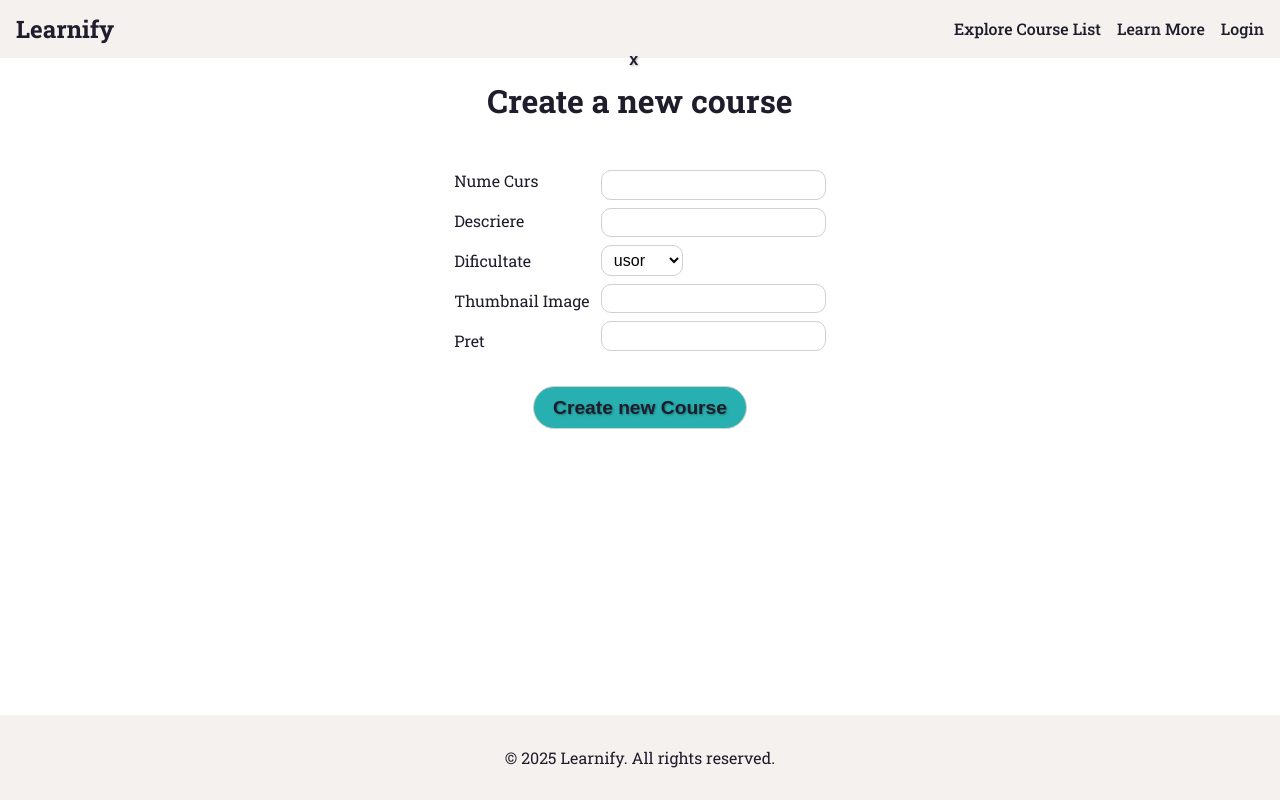
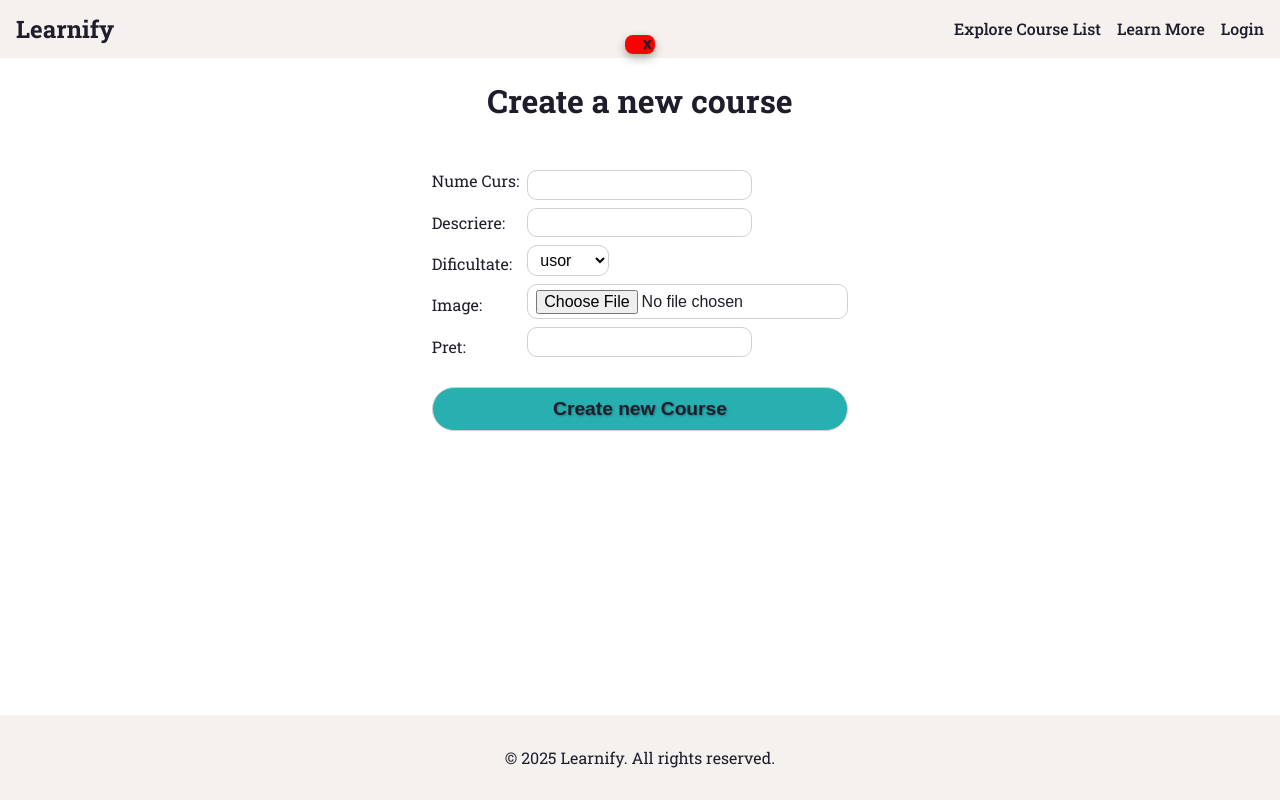
Before and after one commit to SLendyX/Sistem-cursuri-online, a React (Vite) app in the folder client/: page /create_course in a window 1280 px wide. Built offline with nearby package versions, Linux system fonts and the light colour scheme; no server answers.

Commit message:
am creat pagina de creat cursuri si metoda de post in baza de date

```diff
--- a/client/src/CreateCourse.jsx
+++ b/client/src/CreateCourse.jsx
@@ -1,63 +1,131 @@
 import React from "react";
+import { useNavigate } from "react-router";
+import PopUpMessage from "./page_elements/PopUpMessage";
 
 export default function(){
     const [numeCurs, setNumeCurs] = React.useState("")
     const [desc, setDesc] = React.useState("")
-    const [dificultate, setDificultate] = React.useState("")
+    const [dificultate, setDificultate] = React.useState("usor") // Default valid
     const [thumbnailUrl, setThumbnailUrl] = React.useState("")
     const [pret, setPret] = React.useState("")
 
+    // State pentru eroare
+    const [errorMessage, setErrorMessage] = React.useState("")
 
-    React.useEffect(() => {
-        fetch("/api/courses/")
-        .then(res => res.json())
-        .then(data => {
-            console.log(data)
-        })
-    }, [])
+    const navigate = useNavigate();
 
     const state = {
         variables: [numeCurs, desc, dificultate, thumbnailUrl, pret],
         setFunc: [setNumeCurs, setDesc, setDificultate, setThumbnailUrl, setPret]
     }
-    const fieldsArray = ["nume curs", "descriere", "dificultate", "thumbnail image", "pret"]
+
+    // Mapare corectă a numelor pentru afișare vs. state
+    const fieldsArray = ["nume curs", "descriere", "dificultate", "image", "pret"]
+
+    function handleSubmit(e) {
+        e.preventDefault();
+        setErrorMessage(""); // Resetăm eroarea înainte de request
+
+        const courseData = {
+            numeCurs,
+            descriere: desc,
+            dificultate,
+            thumbnailUrl,
+            pret
+        };
+
+        fetch("/api/courses", {
+            method: "POST",
+            headers: {
+                "Content-Type": "application/json"
+            },
+            body: JSON.stringify(courseData)
+        })
+        .then(async res => {
+            const data = await res.json();
+            if (!res.ok) {
+                throw new Error(data.error || "Something went wrong");
+            }
+            return data;
+        })
+        .then(() => {
+            // Succes - redirecționăm utilizatorul
+            alert("Curs creat cu succes!");
+            navigate("/courses");
+        })
+        .catch(err => {
+            // Setăm 'modalHidden' pe false pentru a ne asigura că popup-ul apare din nou
+            localStorage.setItem("modalHidden", "false");
+            setErrorMessage(err.message);
+        });
+    }
+
     const fieldElements = {
-        labels:<div className="field-labels">
+        labels: <div className="field-labels">
             {fieldsArray.map(field => (
-                <label className="field-label" key={`label-${field}`} htmlFor={field.replace(" ", "-")}>{field}</label>
+                <label className="field-label" key={`label-${field}`} htmlFor={field.replace(" ", "-")}>
+                    {field}:
+                </label>
             ))}
         </div>,
         inputs: <div className="field-inputs">
+            {fieldsArray.map((field, index) => {
+                const inputId = field.replace(" ", "-");
 
-                {fieldsArray.map((field, index)=>{
                 if(field === "dificultate"){
                     return (
-                            <select id={field.replace(" ", "-")} type="text" value={state.variables[index]} onChange={e => state.setFunc[index](e.target.value)}>
-                                <option>usor</option>
-                                <option>mediu</option>
-                                <option>greu</option>
+                        <select
+                            id={inputId}
+                            key={inputId}
+                            value={state.variables[index]}
+                            onChange={e => state.setFunc[index](e.target.value)}
+                        >
+                            <option value="usor">usor</option>
+                            <option value="mediu">mediu</option>
+                            <option value="greu">greu</option>
                         </select>
                     )
                 }
 
 
+
                 return (
-                    <input id={field.replace(" ", "-")} type="text" value={state.variables[index]} onChange={e => state.setFunc[index](e.target.value)}/>
-
+                    <input
+                        id={inputId}
+                        key={inputId}
+                        type={field === "pret" ? "number" : field === "image" ? "file" : "text"}
+                        value={state.variables[index]}
+                        onChange={e => state.setFunc[index](e.target.value)}
+                        required={field !== "thumbnail image"} // Imaginea e opțională în backend
+                    />
                 )
-
             })}
         </div>
     }
 
     return(
         <>
+            {/* Afișare eroare folosind componenta PopUpMessage */}
+            {errorMessage && (
+                <PopUpMessage
+                    divClass="popup-message"
+                    pClass="error-message"
+                    changeFlag={errorMessage}
+                >
+                    {errorMessage}
+                </PopUpMessage>
+            )}
+
             <h1>Create a new course</h1>
-            <form className="profile-form">
+            <form className="course-form" onSubmit={handleSubmit}>
+                <div className="course-inputs">
                     {fieldElements.labels}
                     {fieldElements.inputs}
+                </div>
+
+                {/* Butonul trebuie să fie în form pentru a declanșa onSubmit */}
+                <button className="create-course-btn">Create new Course</button>
             </form>
-            <button className="create-course-btn">Create new Course</button>
         </>
     )
 }
--- a/client/src/index.css
+++ b/client/src/index.css
@@ -299,12 +299,13 @@ form input:focus, form select:focus{
   100% { opacity: 1; transform: translateY(0); }
 }
 
-.success-message, .info-message{
+.success-message, .info-message, .error-message{
   color: white;
   border-radius: 8px;
   padding: .6em .95em;
   font-size: 1rem;
   box-shadow: 0 4px 10px rgba(0,0,0,0.3);
+  margin:0;
 }
 
 .success-message{
@@ -315,6 +316,11 @@ form input:focus, form select:focus{
   background-color: #2196f3;
 }
 
+.error-message{
+  background-color: red;
+  color:white;
+}
+
 .btn-container{
   position:relative;
 }
@@ -322,7 +328,7 @@ form input:focus, form select:focus{
 .btn-container .close-modal{
   position: absolute;
   top:0px;
-  right: 0;
+  right: 0px;
   font-size: 1rem;
   padding: 0 0 .2em 0;
   width: 1rem;
@@ -330,6 +336,7 @@ form input:focus, form select:focus{
   background-color: transparent;
   border-radius: 50%;
   border: none;
+  margin:0;
 }
 
 /*------ footer --------*/
@@ -392,15 +399,16 @@ footer{
   flex-direction: row;
 }
 
-.field-label{
-  text-transform: capitalize;
-}
-
 .field-inputs, .field-labels{
   display: flex;
   flex-direction: column;
   justify-content: space-between;
   gap:.5em;
+  align-items: start;
+}
+
+.field-labels{
+  text-transform: capitalize;
   align-items: start;
 }
 
@@ -412,3 +420,12 @@ footer{
   display: block;
   margin:1em auto 0;
 }
+
+.course-inputs{
+  display: flex;
+  gap: .5em;
+}
+
+input#image{
+  width: 100%;;
+}
```
Also changed, not shown: 2 other files (tests, documents, lock files or other folders). Lines whose indentation alone changed are shown as unchanged.
